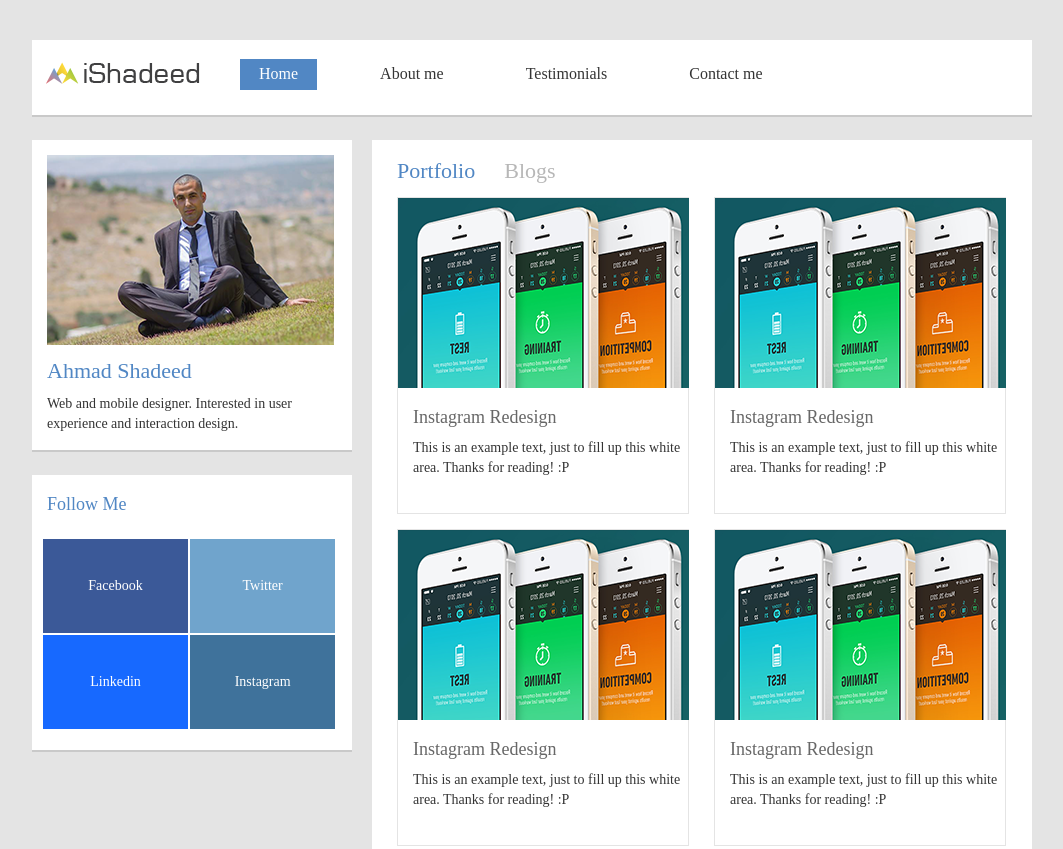
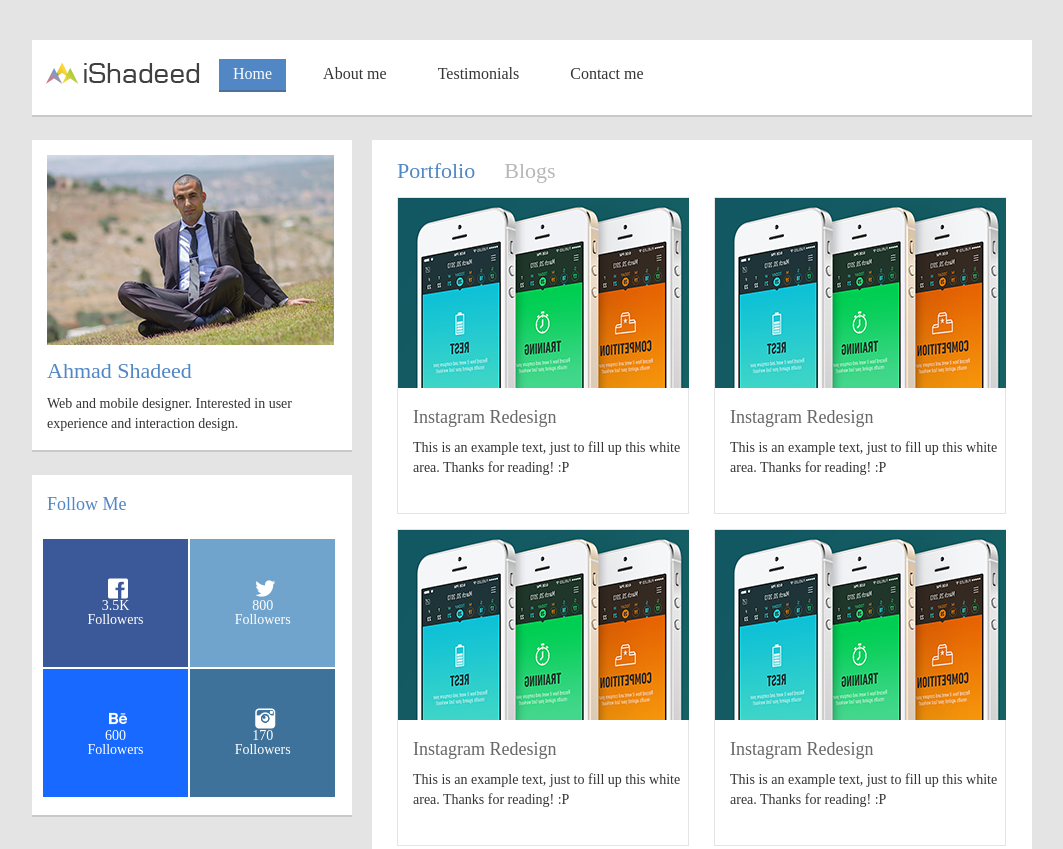
Before and after one commit to shadeed/iShadeed-Blog, a plain HTML site: page index.html in a window 1280 px wide. Shown: the top 849 px of the page, without its empty margins (108-1171 px from the left). Drawn offline with Linux system fonts and the light colour scheme.

Commit message:
Social block update
The icons now appear but you feel like the edges are sharpen, it should
be smoother.

Another issue, there should be a space between the icon and the number
of followers. I tried both margin-bottom and padding-bottom but it
doesn’t work.

```diff
--- a/css/flaticon.css
+++ b/css/flaticon.css
@@ -1,10 +1,10 @@
 @font-face {
 	font-family: "Flaticon";
-	src: url("flaticon.eot");
-	src: url("flaticon.eot#iefix") format("embedded-opentype"),
-	url("flaticon.woff") format("woff"),
-	url("flaticon.ttf") format("truetype"),
-	url("flaticon.svg") format("svg");
+	src: url("../fonts/flaticon.eot");
+	src: url("../fonts/flaticon.eot#iefix") format("embedded-opentype"),
+	url("../fonts/flaticon.woff") format("woff"),
+	url("../fonts/flaticon.ttf") format("truetype"),
+	url("../fonts/flaticon.svg") format("svg");
 	font-weight: normal;
 	font-style: normal;
 }
--- a/css/style.css
+++ b/css/style.css
@@ -116,7 +116,7 @@ footer p
 .menu ul li
 {
 	display: inline;
-	padding-left: 40px;
+	padding-left: 19px;
 }
 
 .menu ul
@@ -129,20 +129,27 @@ footer p
 {
 	text-decoration: none;
 	color: #343434;
-	padding: 6px 19px 8px 19px;
+	padding: 6px 14px 8px 14px;
 }
 
 .menu .active
 {
+
 	background-color: #5187c4;
-	padding: 6px 19px 8px 19px;
+	padding: 6px 14px 8px 14px;
 	color: white;
+	border-bottom: 2px solid rgb(80, 110, 155);
 }
 
 .menu ul li a:hover
 {
 	background-color: #ededed;
-	padding: 6px 19px 8px 19px;
+	padding: 6px 14px 8px 14px;
+	border-bottom: 2px solid #a0a0a0;
+	transition: background-color 0.5s;
+	transition: border-bottom 0.3s;
+	-webkit-transition: background-color 0.5s;
+	-webkit-transition: border-bottom 0.3s;
 }
 
 .side
@@ -161,7 +168,7 @@ footer p
 
 .side .social
 {
-	min-height: 275px;
+	min-height: 340px;
 	background-color: white;
 	margin-top: 25px;
 	box-shadow: 0px 2px 0px #c9c9c9;
@@ -235,6 +242,17 @@ footer p
 	cursor: pointer;
 }
 
+.social i
+{
+	font-size: 30px;
+	margin-right: 15px;
+}
+
+.social span
+{
+	padding-top: 7px;
+}
+
 .social .facebook
 {
 	background-color: #3b5998;
@@ -306,6 +324,16 @@ The main block
 	border: 1px solid #5187c4;
 }
 
+.project1:hover .meta h1
+{
+	color:#5187c4;
+}
+
+.project1:hover .meta p
+{
+	color:#5187c4;
+}
+
 .project1 .thumbnail
 {
 	background: url(../images/project1.png);
--- a/index.html
+++ b/index.html
@@ -27,10 +27,22 @@
 		<div class="social">
 			<h1>Follow Me</h1>
 			<ul>
-				<li><a href="#" class="facebook">Facebook</a></li>
-				<li><a href="#" class="twitter">Twitter</a></li>
-				<li><a href="#" class="behance">Linkedin</a></li>
-				<li><a href="#" class="instagram">Instagram</a></li>
+				<li><a href="#" class="facebook">
+					<i class="flaticon-facebook42"></i>
+					<span>3.5K Followers</span>
+				</a></li>
+				<li><a href="#" class="twitter">
+					<i class="flaticon-social19"></i>
+					<span>800 Followers</span>
+				</a></li>
+				<li><a href="#" class="behance">
+					<i class="flaticon-behance2"></i>
+					<span>600 Followers</span>
+				</a></li>
+				<li><a href="#" class="instagram">
+					<i class="flaticon-vintage2"></i>
+					<span>170 Followers</span>
+				</a></li>
 			</ul>
 		</div>
 	</div>
```
